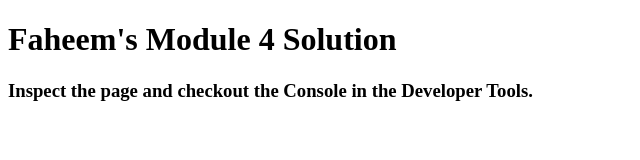
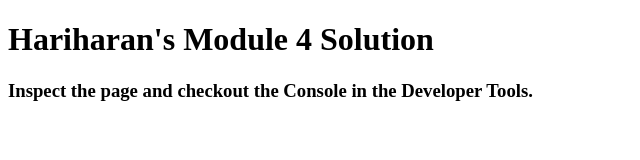
Before and after one commit to HariharanBaskarraj/coursera-web-development, a plain HTML site: page module-4-solution/index.html in a window 1280 px wide. Shown: the whole page, without its empty margins (0-640 px from the left). Drawn offline with Linux system fonts and the light colour scheme.

Commit message:
Update index.html

```diff
--- a/module-4-solution/index.html
+++ b/module-4-solution/index.html
@@ -11,7 +11,7 @@
   <script src="script.js"></script>
 </head>
 <body>
-  <h1>Faheem's Module 4 Solution</h1>
+  <h1>Hariharan's Module 4 Solution</h1>
   <h3>Inspect the page and checkout the Console in the Developer Tools.</h3>
 </body>
 </html>
```
